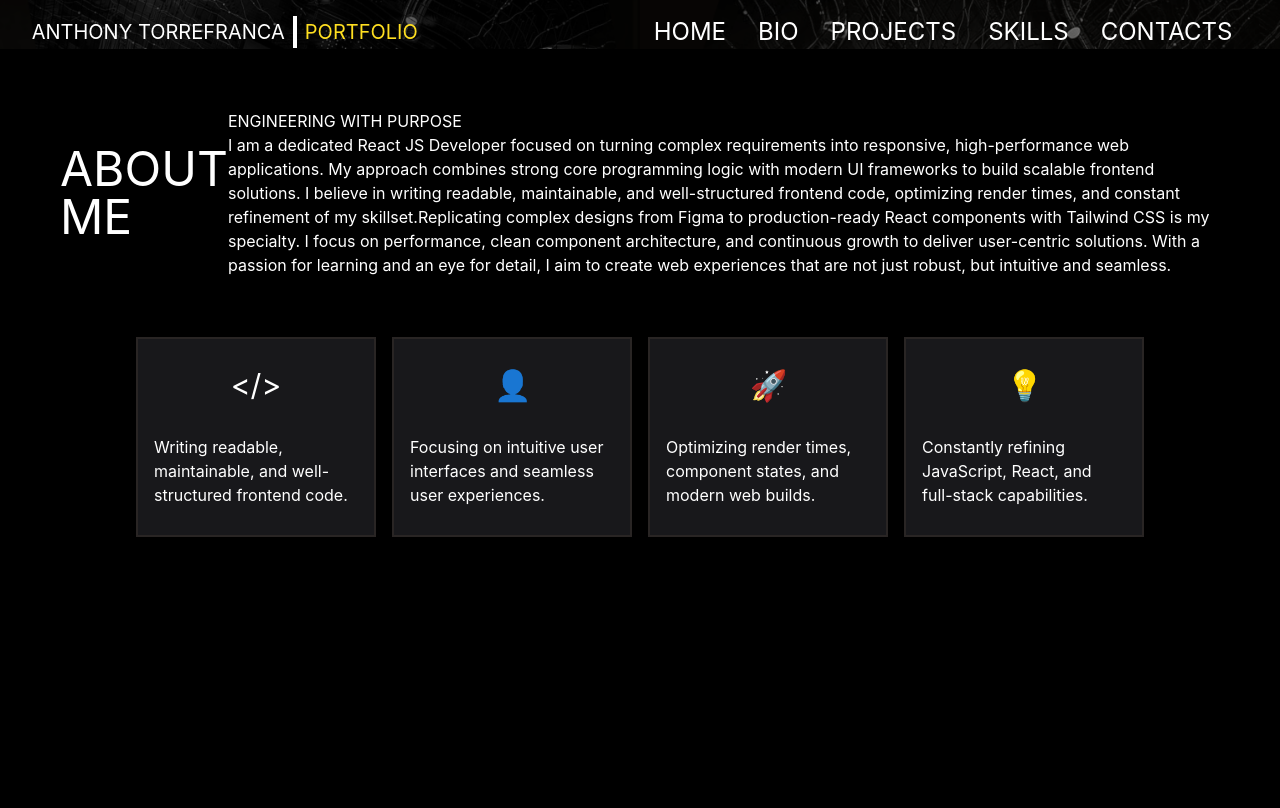
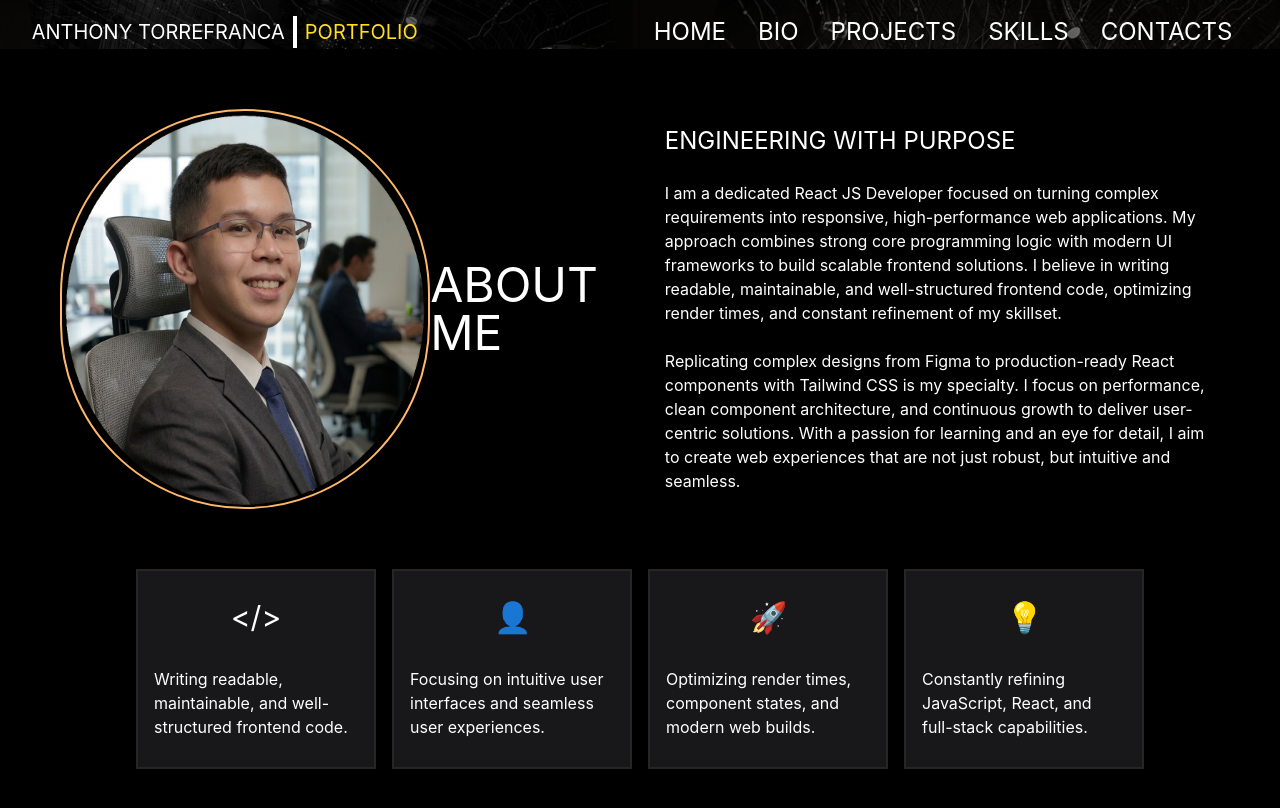
Before and after one commit to AnthonyLTorrefranca/react-portfolio-2026, a React (Vite) app in the folder react-portfolio-2026/: page /bio in a window 1280 px wide. Shown: the top 808 px of the page. Built offline with nearby package versions, Linux system fonts and the light colour scheme.

Commit message:
feat: changes on bio section

```diff
--- a/react-portfolio-2026/src/components/Bio.jsx
+++ b/react-portfolio-2026/src/components/Bio.jsx
@@ -1,4 +1,4 @@
-
+import HeaderProfile from '../assets/HeaderPf.png'
 
 export default function Bio(){
   const coreValues = [
@@ -30,11 +30,19 @@ export default function Bio(){
 return(
   <>
     <section className="h-screen bg-black">
-      <div className="flex flex-row  justify-center items-center p-15">
+      <div className="flex justify-center items-center p-15">
+        <div>
+          <img src={HeaderProfile} className="h-100 border-orange-300 border-2 rounded-full" alt="Developer's Photo" />
+        </div>
         <p className="text-white text-5xl">ABOUT ME</p>
-        <div className="text-white">
-          <p>ENGINEERING WITH PURPOSE</p>
-          <p>I am a dedicated React JS Developer focused on turning complex requirements into responsive, high-performance web applications. My approach combines strong core programming logic with modern UI  frameworks to build scalable frontend solutions. I believe in writing readable, maintainable, and well-structured frontend code, optimizing render times, and constant refinement of my skillset.Replicating complex designs from Figma to production-ready React components with Tailwind CSS is my specialty. I focus on performance, clean component architecture, and continuous growth to deliver user-centric solutions. With a passion for learning and an eye for detail, I aim to create web experiences that are not just robust, but intuitive and seamless.</p>
+        <div className="text-white w-150">
+          <p className="text-2xl">ENGINEERING WITH PURPOSE</p>
+          <br/>
+          <p>I am a dedicated React JS Developer focused on turning complex requirements into responsive, high-performance web applications. My approach combines strong core programming logic with modern UI  frameworks to build scalable frontend solutions. I believe in writing readable, maintainable, and well-structured frontend code, optimizing render times, and constant refinement of my skillset.
+          </p>
+          <br/>
+          <p>Replicating complex designs from Figma to production-ready React components with Tailwind CSS is my specialty. I focus on performance, clean component architecture, and continuous growth to deliver user-centric solutions. With a passion for learning and an eye for detail, I aim to create web experiences that are not just robust, but intuitive and seamless.
+          </p>
         </div>
       </div>
       <div className="flex items-center justify-center gap-4">
```
Also changed, not shown: react-portfolio-2026/src/assets/HeaderPf.png (added).
